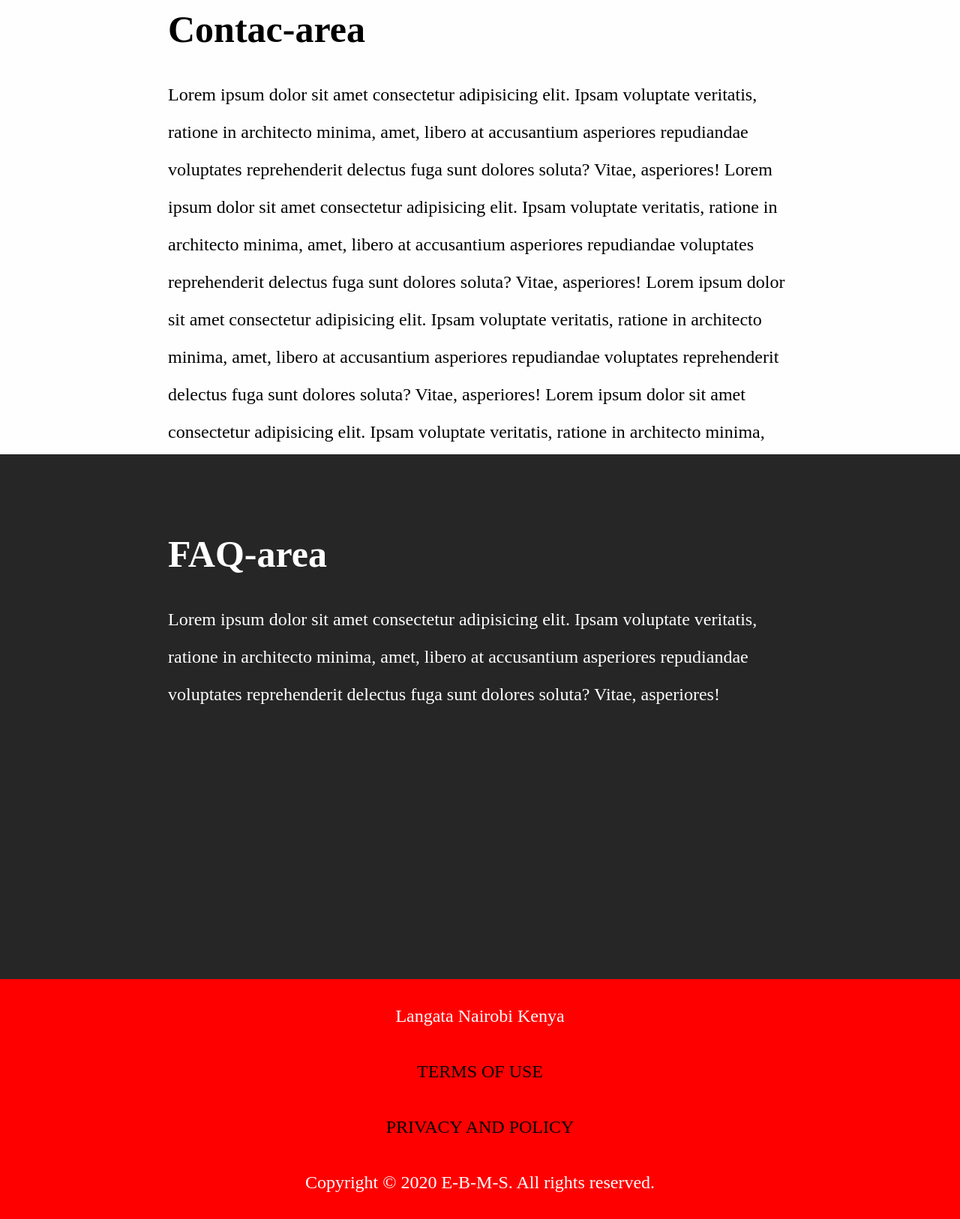
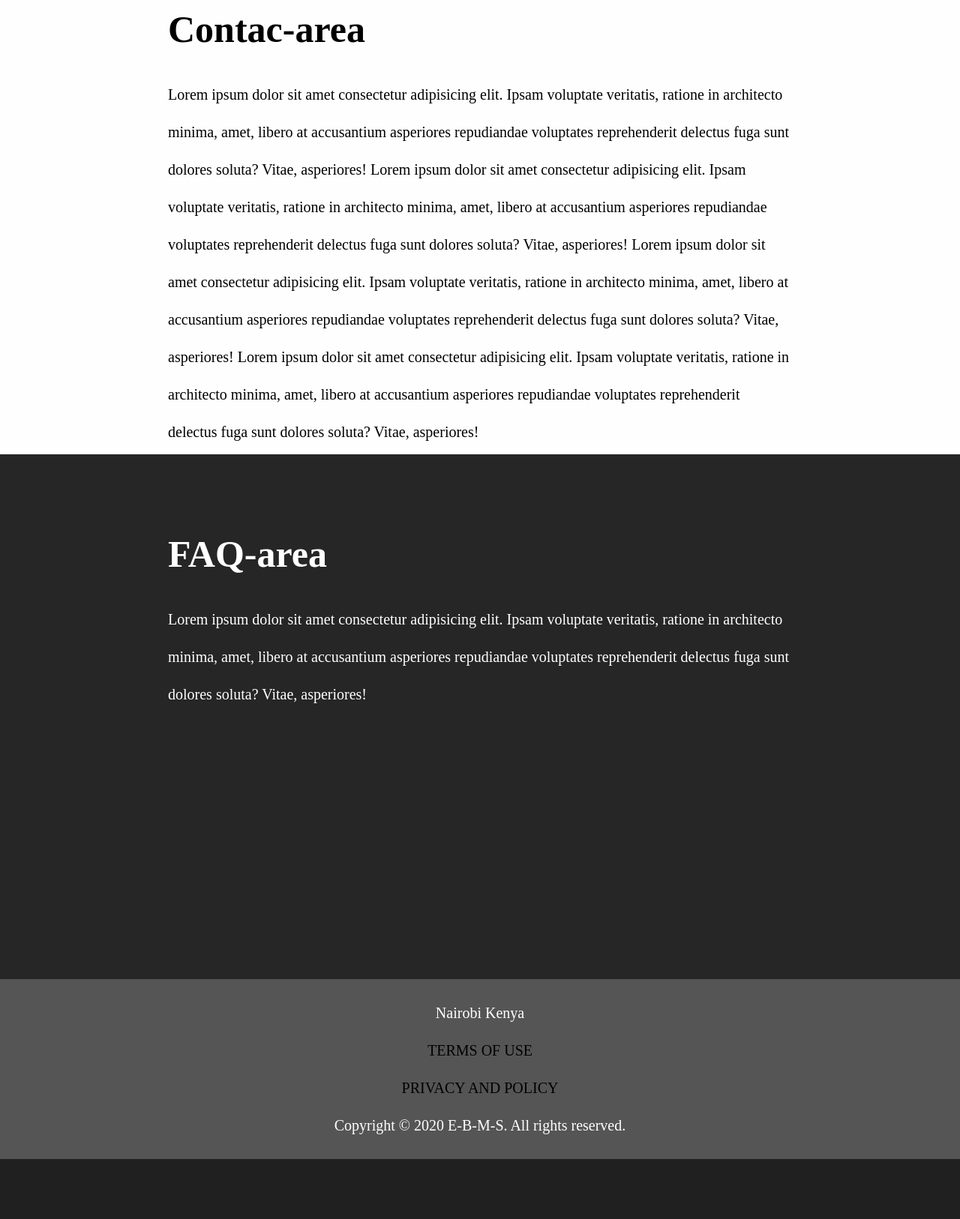
Before and after one commit to maripass/project-cuea, a PHP site: page / in a window 1280 px wide. Shown: the part 2154-3780 px from the top of the page at 75% size. After the commit the page ends 3700 px from the top, so only its background shows below. Run offline with PHP 8.4, Linux system fonts and the light colour scheme.

Commit message:
--- Auto-Git Commit ---

```diff
--- a/index.html
+++ b/index.html
@@ -112,10 +112,12 @@
 
 
 <footer>
-    <p>Langata Nairobi Kenya</p>
-    <p><a href="">TERMS OF USE</a></p>
-    <p><a href="">PRIVACY AND POLICY</a></p>
-    <p>Copyright © 2020 E-B-M-S. All rights reserved.</p>
+    <p>
+        Nairobi Kenya <br>
+        <a href="">TERMS OF USE</a><br>
+        <a href="">PRIVACY AND POLICY</a><br>
+        Copyright © 2020 E-B-M-S. All rights reserved.
+    </p>
 </footer>
 
 </body>
--- a/style.css
+++ b/style.css
@@ -68,7 +68,7 @@ body{
      font-family: Audiowide;
 }
 p{
-    font-size: 24px;
+    font-size: 20px;
     line-height: 50px;
 }
 .about-area, .contact-area{
@@ -87,7 +87,8 @@ footer {
     left: 0;
     bottom: 0;
     width: 100%;
-    background-color: red;
+    font-size: 10px;
+    background-color: #555555;
     color: white;
     text-align: center;
  }
```
